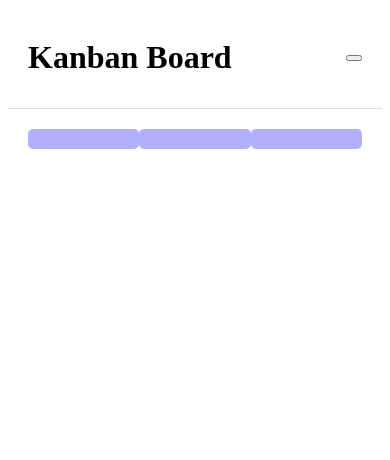
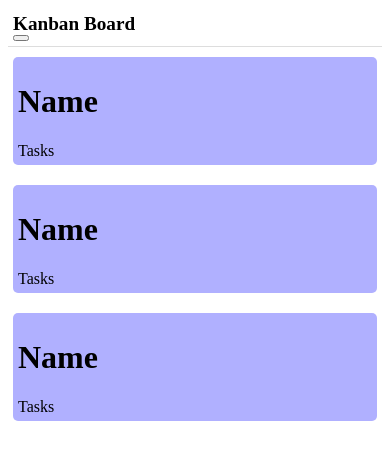
Before and after one commit to Arunthathy123/kanban-board, a React (Create React App) app: page / in a window 390 px wide. Shown: the top 460 px of the page. Built offline with nearby package versions, Linux system fonts and the light colour scheme.

Commit message:
create Column componet

```diff
--- a/src/assets/boardStyle.css
+++ b/src/assets/boardStyle.css
@@ -11,3 +11,25 @@
     background-color: #b0b0ff;
     border-radius: 5px;
 }
+
+@media (max-width: 768px) {
+    .board {
+        flex-direction: column;
+        align-items: center;
+    }
+
+    .column {
+        width: 100%;
+        margin-bottom: 20px;
+    }
+}
+
+@media (max-width: 480px) {
+    .board {
+        padding: 10px;
+    }
+
+    .column {
+        padding: 5px;
+    }
+}
--- a/src/assets/headerStyle.css
+++ b/src/assets/headerStyle.css
@@ -7,4 +7,27 @@
     background-color: var(--background-light);
     border-bottom: 1px solid #ddd;
     transition: background-color 0.3s ease;
-  }
+}
+
+@media (max-width: 768px) {
+    .header {
+        flex-direction: column;
+        align-items: flex-start;
+        padding: 10px;
+    }
+
+    .header h1 {
+        margin: 0;
+        font-size: 1.5rem;
+    }
+}
+
+@media (max-width: 480px) {
+    .header {
+        padding: 5px;
+    }
+
+    .header h1 {
+        font-size: 1.2rem;
+    }
+}
--- a/src/components/Board.jsx
+++ b/src/components/Board.jsx
@@ -1,11 +1,13 @@
 import React from 'react'
 import '../assets/boardStyle.css'
+import Column from './Column'
+
 const Board = () => {
   return (
     <div className='board'>
-      <div className='column'></div>
-      <div className='column'></div>
-      <div className='column'></div>
+      <Column />
+      <Column />
+      <Column />
     </div>
   )
 }
--- /dev/null
+++ b/src/components/Column.jsx
@@ -0,0 +1,12 @@
+import React from 'react'
+
+const Column = () => {
+  return (
+    <div className="column">
+        <h1>Name</h1>
+        <div>Tasks</div>
+    </div>
+  )
+}
+
+export default Column
```
